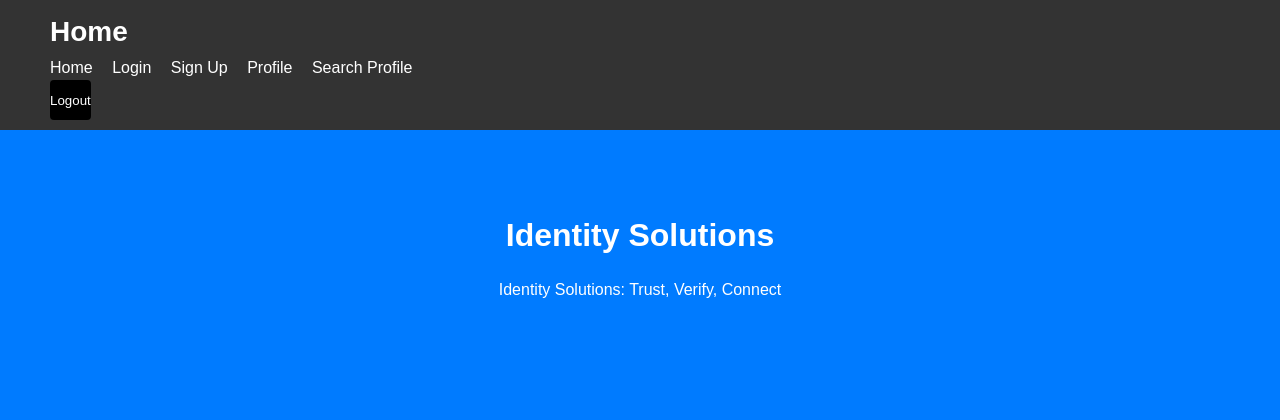
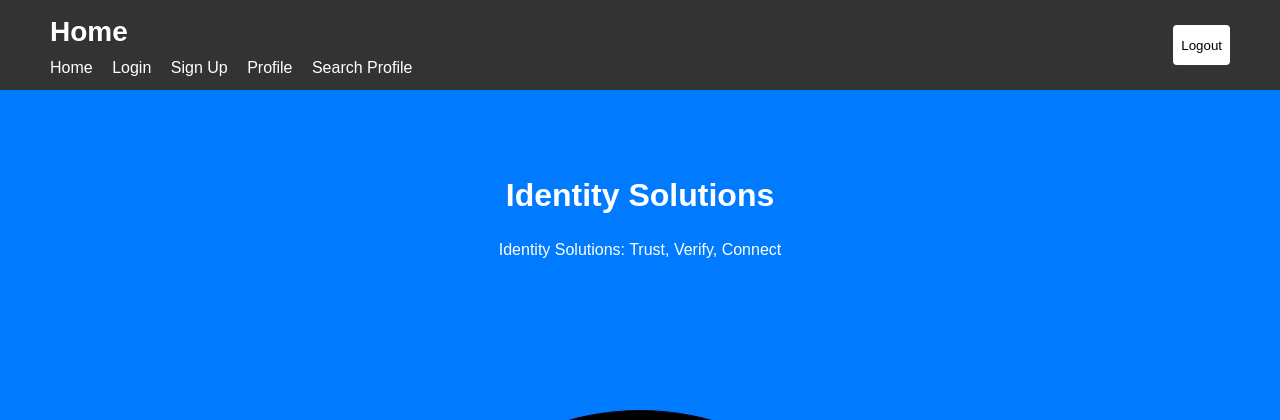
Before and after one commit to Colin115/Hackathon, a Flask app: page / in a window 1280 px wide. Shown: the top 420 px of the page. Run offline with Flask 3, Linux system fonts and the light colour scheme.

Commit message:
just a few more updates

```diff
--- a/data.csv
+++ b/data.csv
@@ -1,7 +1,7 @@
 colin7,$2b$12$BBXtZdh8mw7Z63Zb4ZQfouJYwuANathy.bHSPiqxJTbn27KVj8LPS,email@email.com,fname,lname,False
 colin8,$2b$12$4aEFAGSB7gqPZlIHaxjwqeMcuakEbDMMdIiRhwkwYoWoRYrSMY5yq,email@email.com,fname,lname,False
 colin9,$2b$12$E.8WOZhXHZ2c754sPxSnC.4Rrb4tbJIN5pJZ3Xlrcetwa0ZTHhlyS,email@email.com,fname,lname,False
-colin,$2b$12$sqflsVZHH4hcctFIAIf5O.87XX2HVXsslTFz5fBtGovuX9FvCZ22a,colin@colin.com,fname,lname,True,instagram.Account
+colin,$2b$12$sqflsVZHH4hcctFIAIf5O.87XX2HVXsslTFz5fBtGovuX9FvCZ22a,colin@colin.com,fname,lname,True,facebook.cashpg
 colin1,$2b$12$HlNyNQSk231OWH6wnl8YxelBq7s1k5I5.i7IQZfMEetZptOQSkVae,test@test.com,colin,smith,False
 colin2,$2b$12$grCrSyJoKvXV/MtWCfJf8esXwlYooL.5YvmJDy10VajQ6I3bOmYy.,test@test.com,colin,smith,False
 colin10,$2b$12$Ag/V.nHDMOdfQeWBVPgPDusbajAwg7IkP2q.oWUXVKniiEEUSLObO,test@test.com,colin,smith,False
--- a/static/stylesheets/home.css
+++ b/static/stylesheets/home.css
@@ -150,3 +150,15 @@ img {
   max-width: 100%;
   height: auto; /* Ensure the aspect ratio is maintained */
 }
+
+.btn-containter-nav {
+  display: flex;
+  justify-content: space-between;
+  align-items: center;
+}
+
+.logout-btn {
+  padding: 8px;
+  background-color: white;
+  color: black;
+}
--- a/templates/home.html
+++ b/templates/home.html
@@ -13,8 +13,9 @@
   <body>
     <header>
       <div class="container">
+        <div class="btn-containter-nav">
+          <div>
             <h1>Home</h1>
-        <div>
             <nav>
               <ul>
                 <li><a href="/">Home</a></li>
@@ -24,7 +25,8 @@
                 <li><a href="/check_username/">Search Profile</a></li>
               </ul>
             </nav>
-          <button onclick="logout(event)">Logout</button>
+          </div>
+          <button class="logout-btn" onclick="logout(event)">Logout</button>
         </div>
       </div>
     </header>
```
Lines whose indentation alone changed are shown as unchanged.
